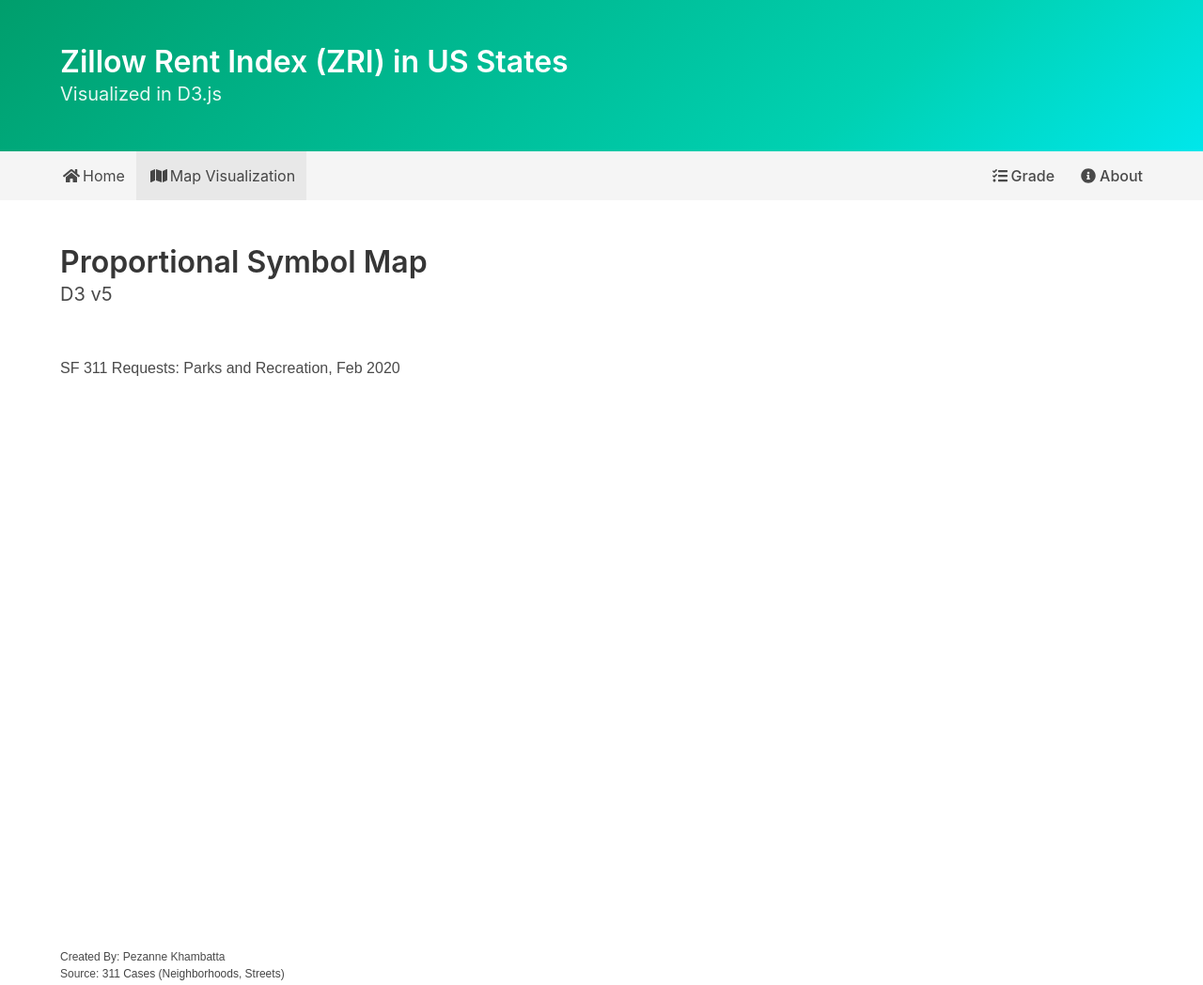
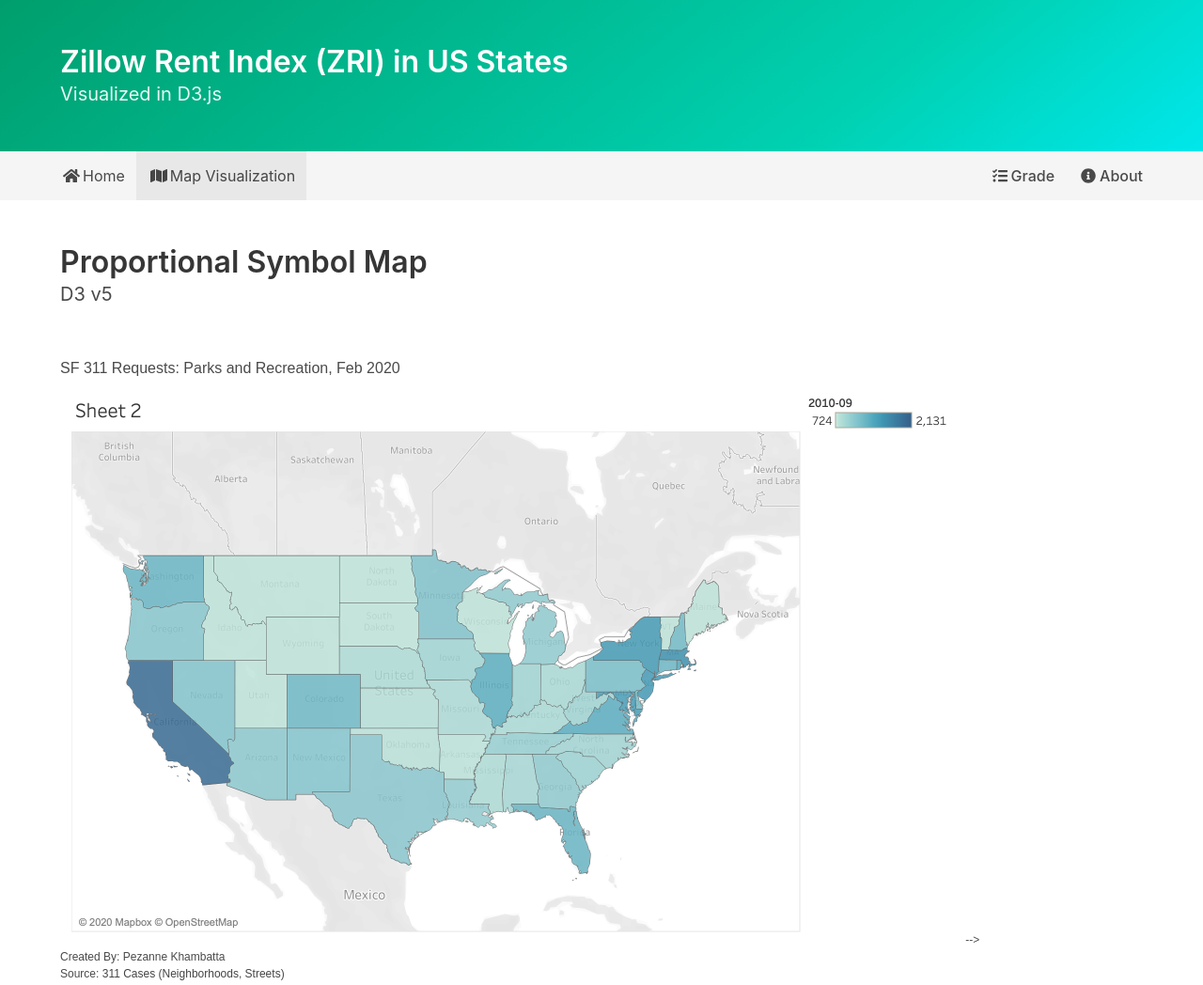
Before and after one commit to usf-cs360-spring2020/project-pkhambat1, a plain HTML site: page map.html in a window 1280 px wide. Shown: the top 1048 px of the page at 94% size. Drawn offline with nearby package versions, Linux system fonts and the light colour scheme; a script that the page names is missing.

Commit message:
ready to release

```diff
--- a/map.html
+++ b/map.html
@@ -85,17 +85,18 @@
                 -->
 
             <figure>
-                <svg width="960" height="600" id="vis">
+                <img src="img/zillow.png" alt="" style="width: 960px">
+                <!-- <svg width="960" height="600" id="vis">
                         <g id="basemap"></g>
 
                         <!-- turn off pointer events for certain groups -->
-                        <g id="streets" pointer-events="none"></g>
-                        <g id="outline" pointer-events="none"></g>
+                <g id="streets" pointer-events="none"></g>
+                <g id="outline" pointer-events="none"></g>
 
-                        <g id="sf311"></g>
-                        <g id="tooltip" pointer-events="none"></g>
-                        <g id="details" pointer-events="none"></g>
-                    </svg>
+                <g id="sf311"></g>
+                <g id="tooltip" pointer-events="none"></g>
+                <g id="details" pointer-events="none"></g>
+                </svg> -->
 
                 <figcaption>
                     Created By: Pezanne Khambatta <br> Source: <a href="https://data.sfgov.org/City-Infrastructure/311-Cases/vw6y-z8j6/data">311 Cases</a> (<a href="https://data.sfgov.org/Geographic-Locations-and-Boundaries/Analysis-Neighborhoods/p5b7-5n3h">Neighborhoods</a>,
```
Also changed, not shown: index.html (+2 -2 lines), img/zillow.png (added).
